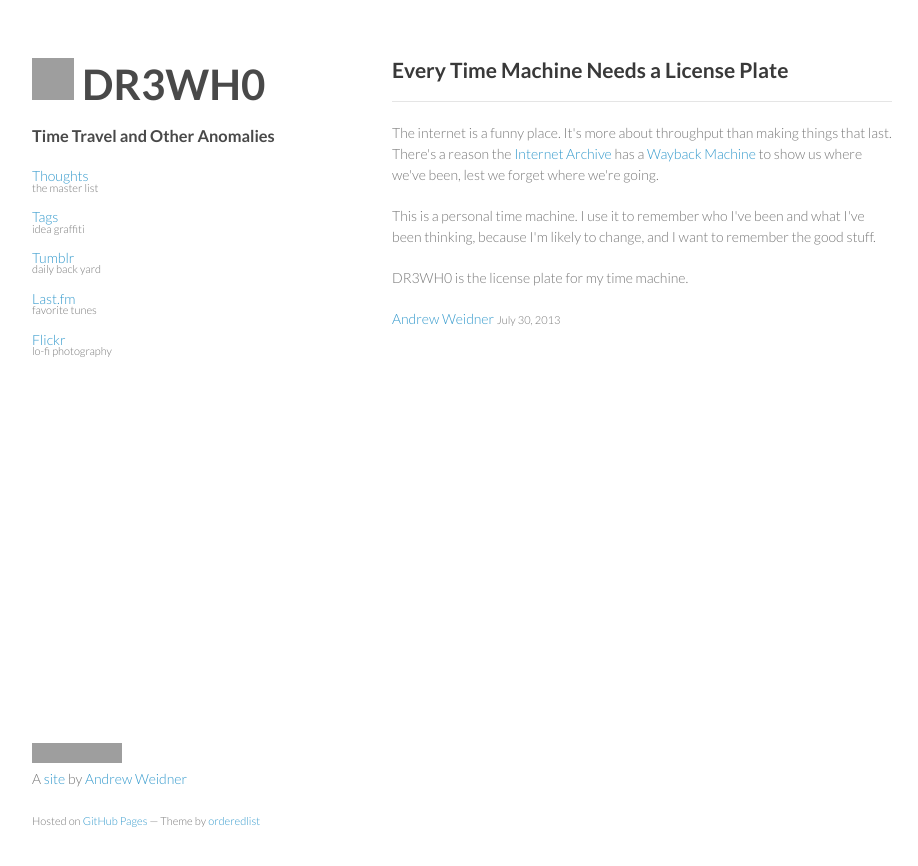
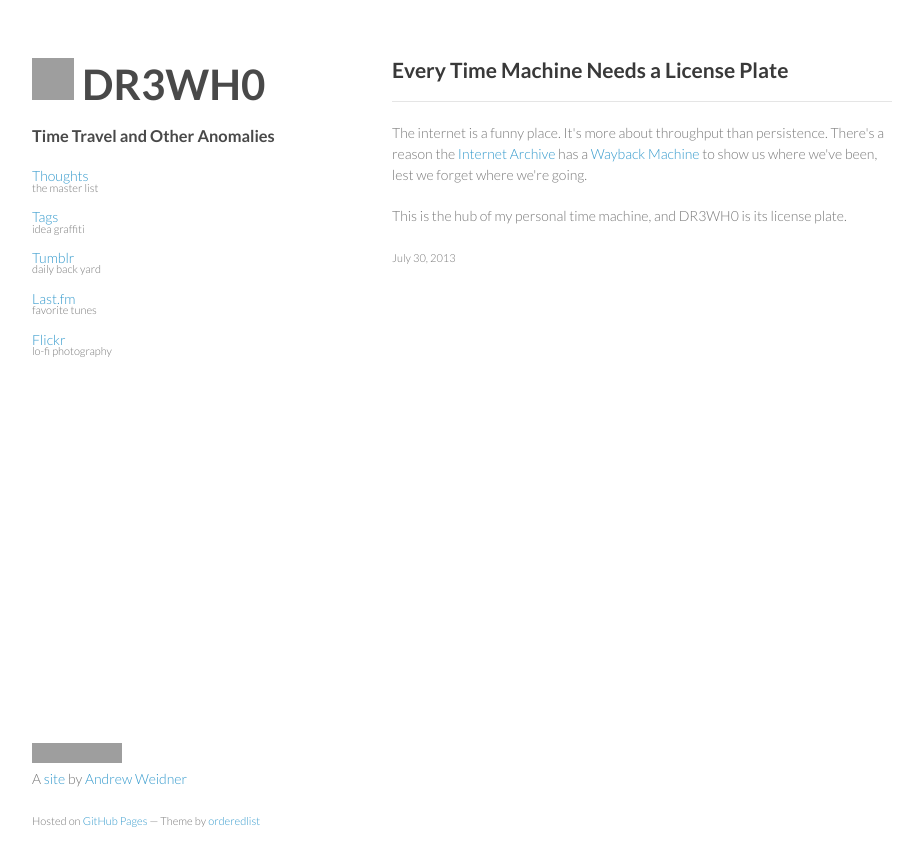
Before and after one commit to drewhop/drewhop.github.io, a Jekyll site: the page built from about.html, in a window 1280 px wide. Shown: the top 866 px of the page, without its empty margins (178-1096 px from the left). Built offline with Jekyll 4.4.1, drawn with Linux system fonts in a browser that asks for light colours; Markdown is read by kramdown in place of the engine named in the settings; comment, search, counter and statistics services are not loaded; grey boxes are pictures that could not be loaded.

Commit message:
Update about.html

```diff
--- a/about.html
+++ b/about.html
@@ -7,10 +7,8 @@
 <h2>Every Time Machine Needs a License Plate</h2>
 <hr/>
 
-<p>The internet is a funny place. It's more about throughput than making things that last. There's a reason the <a href="">Internet Archive</a> has a <a href="http://archive.org/web/web.php">Wayback Machine</a> to show us where we've been, lest we forget where we're going.</p>
+<p>The internet is a funny place. It's more about throughput than persistence. There's a reason the <a href="">Internet Archive</a> has a <a href="http://archive.org/web/web.php">Wayback Machine</a> to show us where we've been, lest we forget where we're going.</p>
 
-<p>This is a personal time machine. I use it to remember who I've been and what I've been thinking, because I'm likely to change, and I want to remember the good stuff.</p>
+<p>This is the hub of my personal time machine, and DR3WH0 is its license plate.</p>
 
-<p>DR3WH0 is the license plate for my time machine.</p>
-
-<p><a href="http://andrewweidnerportfolio.weebly.com">Andrew Weidner</a> <small>July 30, 2013</small></p>
+<p><small>July 30, 2013</small></p>
```
